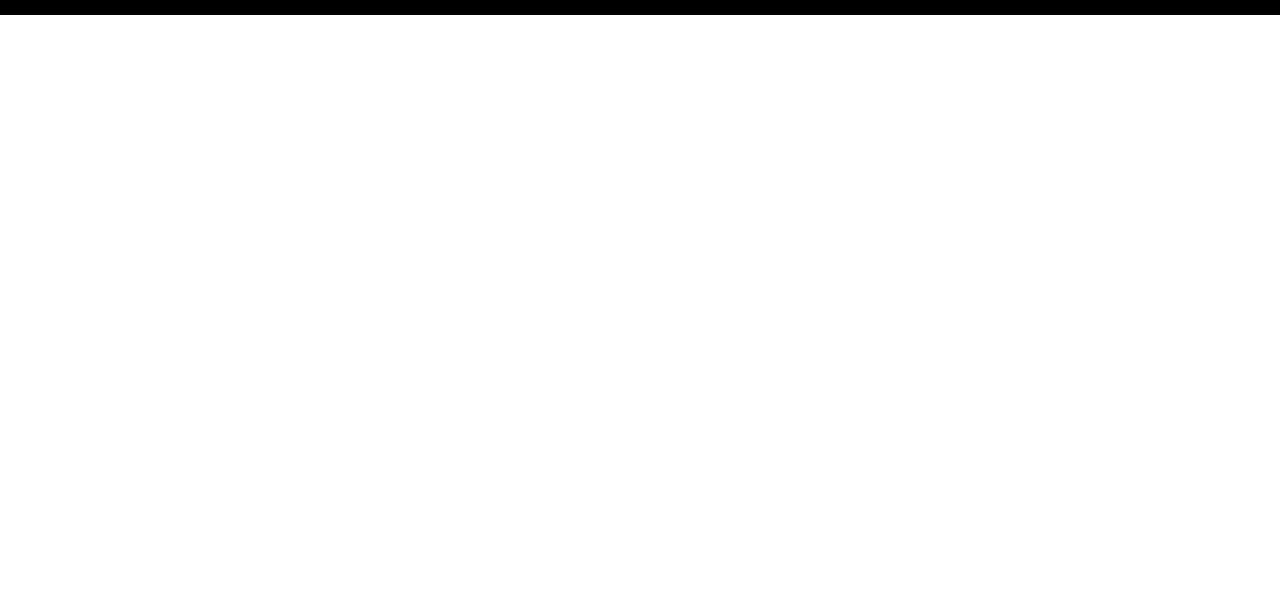
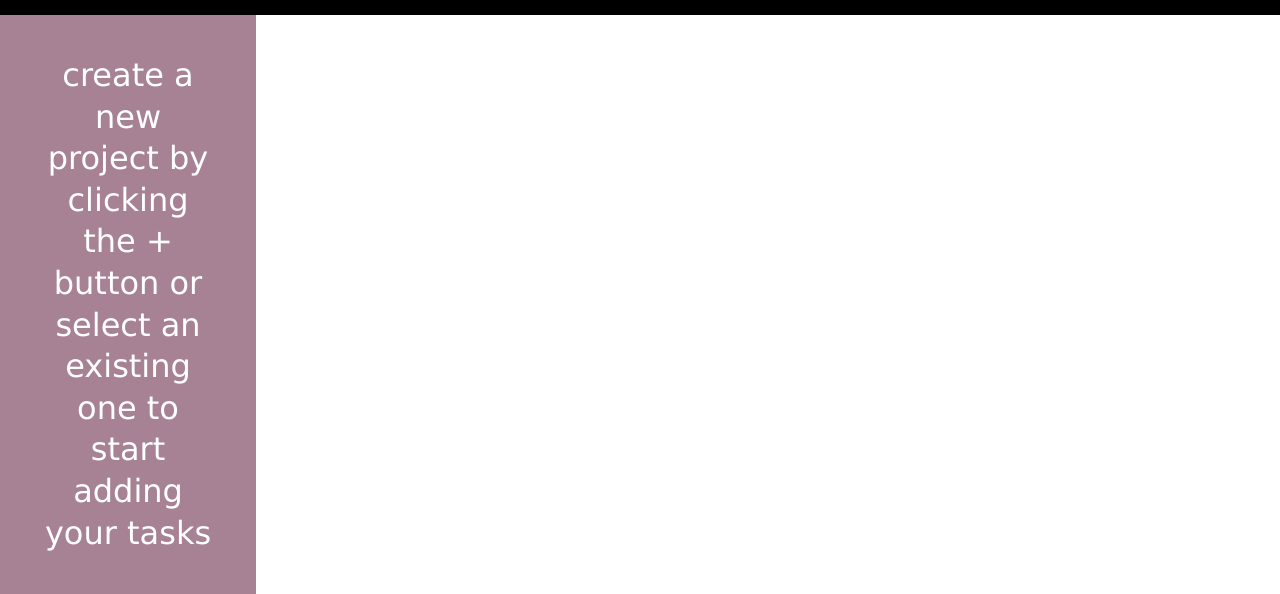
Before and after one commit to Rohanchikkalkar/TOP-todolist, a website built with webpack: page dist/index.html in a window 1280 px wide. Shown: the part 879-1473 px from the top of the page. Before the commit the page ends 894 px from the top, so only its background shows below. Built offline with nearby package versions, Linux system fonts and the light colour scheme.

Commit message:
build: content UI

```diff
--- /dev/null
+++ b/src/design/content.js
@@ -0,0 +1,17 @@
+import "../styles.css";
+
+const mainContent = () => {
+  const contentContainer = document.createElement("div");
+  contentContainer.classList.add("content-container");
+
+  const welcomeContent = document.createElement("div");
+  welcomeContent.classList.add("welcome-content");
+  welcomeContent.textContent = `create a new project by clicking the + button or select an existing one to start adding your tasks`;
+
+  contentContainer.appendChild(welcomeContent);
+  document.body.appendChild(contentContainer);
+};
+
+export const renderMainContent = () => {
+  mainContent();
+};
--- a/src/design/header.js
+++ b/src/design/header.js
@@ -1,7 +1,7 @@
 import "../styles.css";
 import logoImg from "../images/Logo.png";
 
-const createHeader = () => {
+const renderHeader = () => {
   //create header todo
   const header = document.createElement("div");
   header.classList.add("header");
@@ -15,4 +15,4 @@ const createHeader = () => {
   header.appendChild(logo);
   document.body.appendChild(header);
 };
-export default createHeader;
+export default renderHeader;
--- a/src/index.js
+++ b/src/index.js
@@ -1,5 +1,7 @@
-import createHeader from "./design/header";
+import renderHeader from "./design/header";
 import { renderSidebar } from "./design/sidebar";
+import { renderMainContent } from "./design/content";
 
-createHeader();
+renderHeader();
 renderSidebar();
+renderMainContent();
--- a/src/styles.css
+++ b/src/styles.css
@@ -131,20 +131,13 @@ body {
   display: grid;
   grid-template-rows: 10vh 90vh;
   grid-template-columns: 20vw 80vw;
-  font-family: Poppins;
-}
-
-@font-face {
-  font-family: "Poppins";
-  src: url("./fonts/Poppins-Regular.ttf") format("ttf");
-  font-weight: 400;
-  font-style: normal;
+  font-family: Verdana, Geneva, Tahoma, sans-serif;
+  color: white;
 }
 
 /* header */
 .header {
   padding: 20px 10px 15px 30px;
-
   background-color: black;
   grid-column: 1/3;
 }
@@ -163,11 +156,26 @@ body {
 }
 
 .sidebarTitle {
-  font-family: "Poppins";
   padding: 5px;
-  font-size: 2rem;
+  font-size: 1.5rem;
 }
 
 .addProjectIcon {
-  height: 2.8rem;
+  height: 2.5rem;
+  padding-left: 10px;
 }
+/* main-container */
+
+.content-container {
+  display: flex;
+  align-items: center;
+  justify-content: center;
+  background-color: #a78295;
+}
+
+.welcome-content {
+  margin: 40px;
+  font-size: 2rem;
+  line-height: 1.3;
+  text-align: center;
+}
```
Also changed, not shown: src/fonts/Poppins-Bold.ttf (deleted), src/fonts/Poppins-Medium.ttf (deleted), src/fonts/Poppins-Regular.ttf (deleted).
